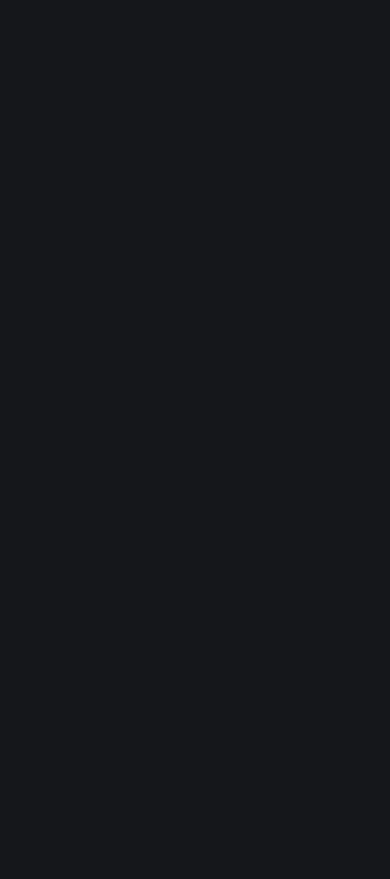
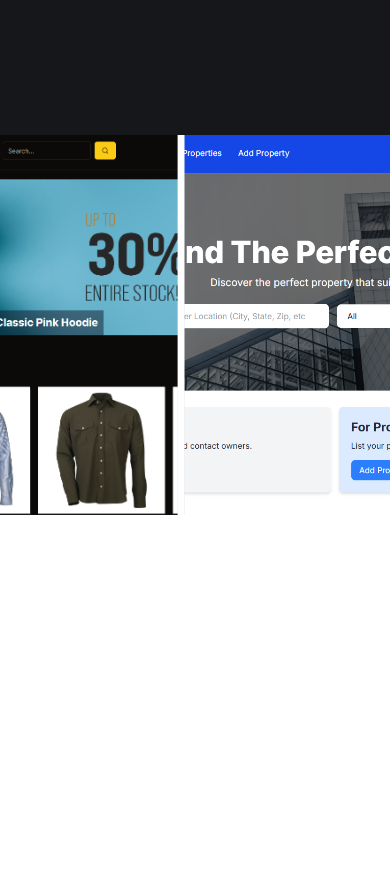
Before and after one commit to arvinbuid/portfolio, a Next.js app: page / in a window 390 px wide. Shown: the part 2420-3299 px from the top of the page. Before the commit the page ends 2355 px from the top, so only its background shows below. Built offline with nearby package versions, Linux system fonts and the light colour scheme.

Commit message:
Add mobile media queries in SlidingImages component css.

```diff
--- a/components/slidingImages.module.css
+++ b/components/slidingImages.module.css
@@ -9,7 +9,8 @@
   margin-bottom: 100vh;
 
   @media (max-width: 1440px) {
-    display: none;
+    width: 100vw;
+    overflow-x: clip;
   }
 
   .slider {
@@ -19,6 +20,12 @@
     width: 120vw;
     left: -10vw;
 
+    @media (max-width: 764px) {
+      gap: 2vw;
+      width: 300vw;
+      left: -40vw;
+    }
+
     .project {
       width: 25%;
       height: 20vw;
@@ -26,10 +33,20 @@
       align-items: center;
       justify-content: center;
 
+      @media (max-width: 764px) {
+        /* width: 75%; */
+        height: 45vh;
+      }
+
       .imageContainer {
         position: relative;
         width: 80%;
         height: 80%;
+
+        @media (max-width: 764px) {
+          width: 100%;
+          height: 100%;
+        }
 
         img {
           object-fit: cover;
@@ -51,6 +68,10 @@
       z-index: 1;
       position: absolute;
       box-shadow: 0px 60px 50px rgba(0, 0, 0, 0.748);
+
+      @media (max-width: 764px) {
+        height: 1000%;
+      }
     }
   }
 }
```
